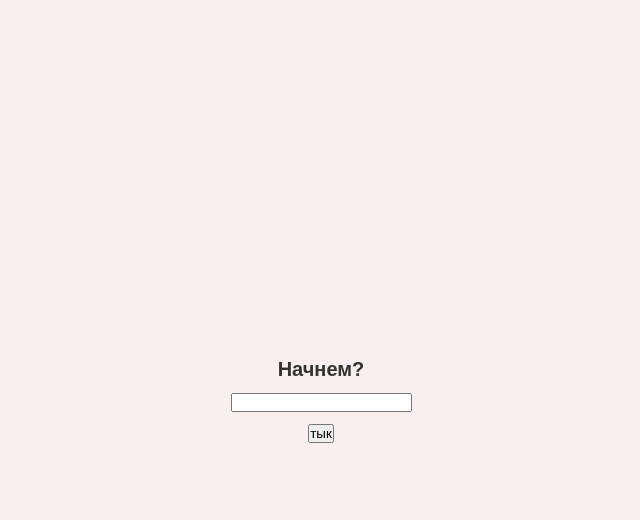
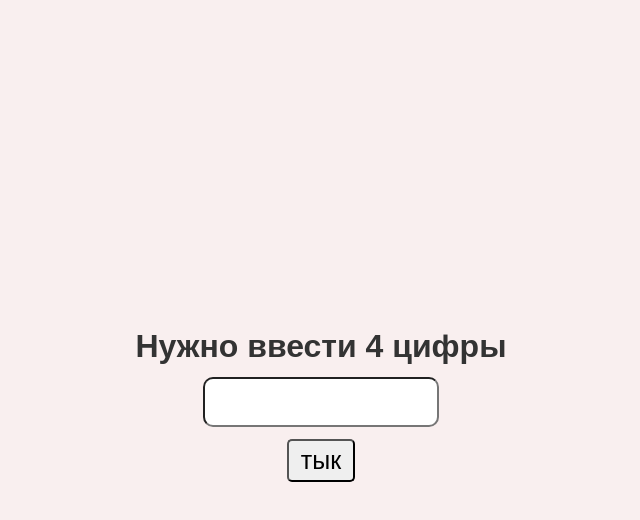
Before and after one commit to loqa-s/CowsAndBulls, a plain HTML site: page index.html in a window 1280 px wide. Both pictures are taken after a click on the button "тык". Shown: the whole page, without its empty margins (319-959 px from the left). Drawn offline with Linux system fonts and the light colour scheme.

Commit message:
trying to make ui better

```diff
--- a/index.html
+++ b/index.html
@@ -9,8 +9,8 @@
   </head>
   <body>
     <main>
+      <div class="result" id="result--main"></div>
       <div class="guess">
-        <div class="guess--test" id="guess-test"></div>
         <h1 class="h--guess">Начнем?</h1>
         <input type="number" class="input--guess" />
         <button class="btn--guess">тык</button>
--- a/script.js
+++ b/script.js
@@ -1,12 +1,15 @@
 const btnGuess = document.querySelector(`.btn--guess`);
 const input = document.querySelector(`.input--guess`);
-const message = document.querySelector(`.h--guess`).textContent;
+const testingDiv = document.getElementById(`result--main`);
 
-const testingDiv = document.getElementById(`guess-test`);
+const message = function (text) {
+  document.querySelector(`.h--guess`).textContent = text;
+};
+
 const addNew = function (text) {
+  // добавление див элемента с текстом
   const newDiv = document.createElement(`div`);
   const newText = document.createTextNode(text);
-  //newDiv.ad
   testingDiv.appendChild(newDiv);
   newDiv.appendChild(newText);
 };
@@ -49,6 +52,10 @@ btnGuess.addEventListener(`click`, function () {
   const inputStringValue = inputRawValue.split("");
   const inputValue = inputStringValue.map(Number);
 
+  //думаю, как указывать в результате кол-во коров и быков
+  const textAnswerBull = `${inputRawValue} + `;
+  const textAnswerCow = `${inputRawValue} + `;
+
   console.log(typeof inputRawValue);
   console.log(inputValue);
   console.log(secretNumber);
@@ -57,7 +64,7 @@ btnGuess.addEventListener(`click`, function () {
     addNew(inputRawValue);
     if (compareValues(secretNumber, inputValue)) {
       // TODO: тут расписать победу
-      console.log(`ПОБЕДА`);
+      message(`ПОБЕДА`);
     } else {
       for (let i = 0; i < secretNumber.length; i++) {
         for (let j = 0; j < inputValue.length; j++) {
@@ -74,8 +81,8 @@ btnGuess.addEventListener(`click`, function () {
   } else {
     // TODO: тут ошибка, что условие в 4 цифры не выполнено ИЛИ есть ошибка в дубликатах
     hasDuplicates(inputValue)
-      ? console.log(`Нельзя использовать повторяющиеся значения`)
-      : console.log(`Нужно ввести 4 цифры`);
+      ? message(`Нельзя использовать повторяющиеся значения`)
+      : message(`Нужно ввести 4 цифры`);
   }
 });
 
--- a/style.css
+++ b/style.css
@@ -31,20 +31,33 @@ main {
   text-align: center;
 }
 
-.guess--test {
+.result {
   display: flex;
   flex-direction: column;
   text-align: center;
   font-size: large;
+  margin-bottom: 10px;
 }
 
 .h--guess {
   margin-bottom: 12px;
+  font-size: xx-large;
 }
 
 .input--guess {
+  /* border: #333; */
+  height: 50px;
+  border-radius: 10px;
+  font-size: large;
+  text-align: center;
 }
 
 .btn--guess {
   margin-top: 12px;
+  border-radius: 5px;
+  font-size: 25px;
+  padding: 5px 12px;
+
+  text-align: center;
+  cursor: pointer;
 }
```
